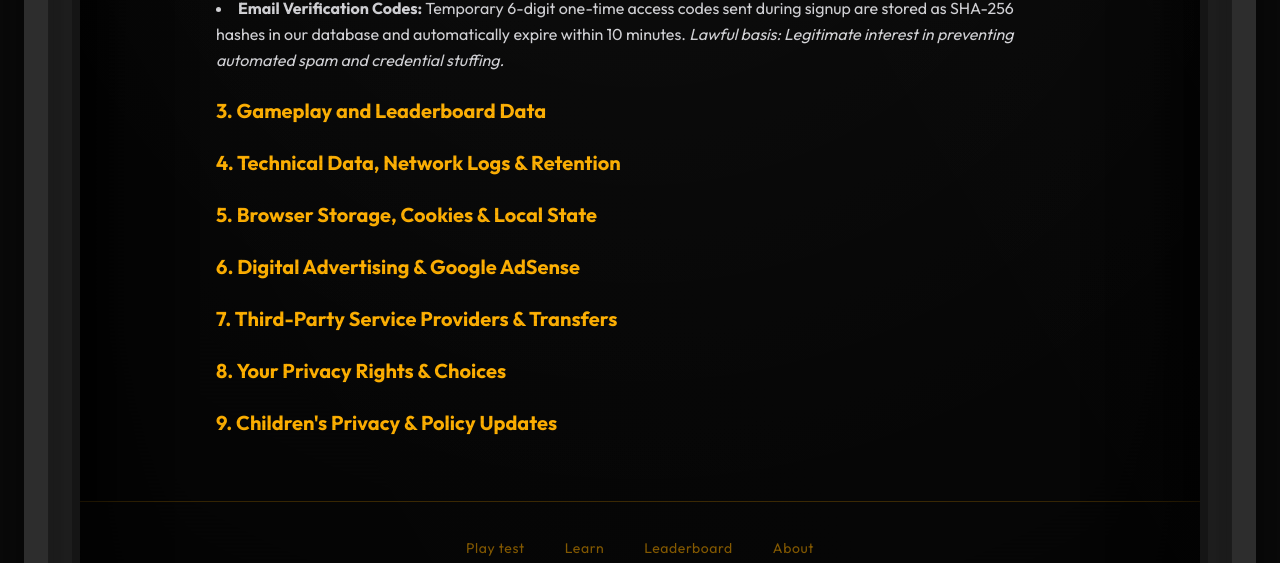
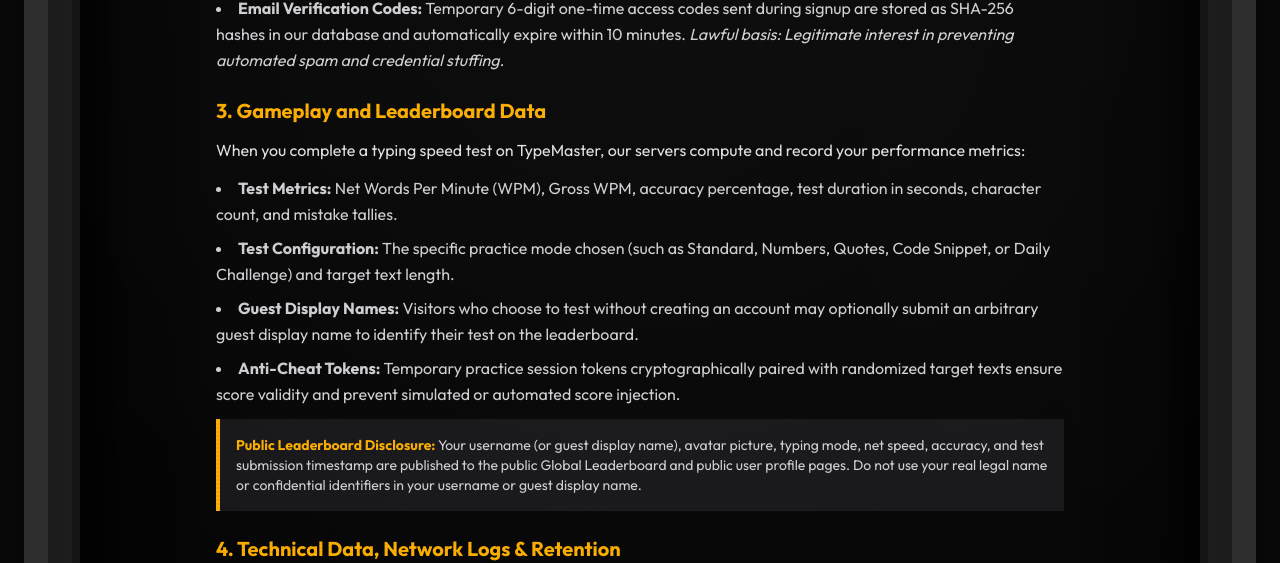
Before and after one commit to RAZAAli901/Typing-Test, a Next.js app: page /privacy in a window 1280 px wide. Shown: the part 1295-1858 px from the top of the page. Built offline with nearby package versions, Linux system fonts and the light colour scheme; no server answers.

Commit message:
feat(legal): privacy, gameplay and leaderboard data

```diff
--- a/src/app/privacy/page.tsx
+++ b/src/app/privacy/page.tsx
@@ -72,6 +72,26 @@ export default function PrivacyPage() {
 
       <section id="gameplay-data" className="space-y-3">
         <h2 className="text-xl font-bold text-crt-primary">3. Gameplay and Leaderboard Data</h2>
+        <p>
+          When you complete a typing speed test on TypeMaster, our servers compute and record your performance metrics:
+        </p>
+        <ul className="list-disc list-inside space-y-2 text-zinc-300">
+          <li>
+            <strong>Test Metrics:</strong> Net Words Per Minute (WPM), Gross WPM, accuracy percentage, test duration in seconds, character count, and mistake tallies.
+          </li>
+          <li>
+            <strong>Test Configuration:</strong> The specific practice mode chosen (such as Standard, Numbers, Quotes, Code Snippet, or Daily Challenge) and target text length.
+          </li>
+          <li>
+            <strong>Guest Display Names:</strong> Visitors who choose to test without creating an account may optionally submit an arbitrary guest display name to identify their test on the leaderboard.
+          </li>
+          <li>
+            <strong>Anti-Cheat Tokens:</strong> Temporary practice session tokens cryptographically paired with randomized target texts ensure score validity and prevent simulated or automated score injection.
+          </li>
+        </ul>
+        <div className="bg-zinc-900 border-l-4 border-crt-primary p-4 my-3 text-sm text-zinc-300">
+          <strong className="text-crt-primary">Public Leaderboard Disclosure:</strong> Your username (or guest display name), avatar picture, typing mode, net speed, accuracy, and test submission timestamp are published to the public Global Leaderboard and public user profile pages. Do not use your real legal name or confidential identifiers in your username or guest display name.
+        </div>
       </section>
 
       <section id="technical-data" className="space-y-3">
```
